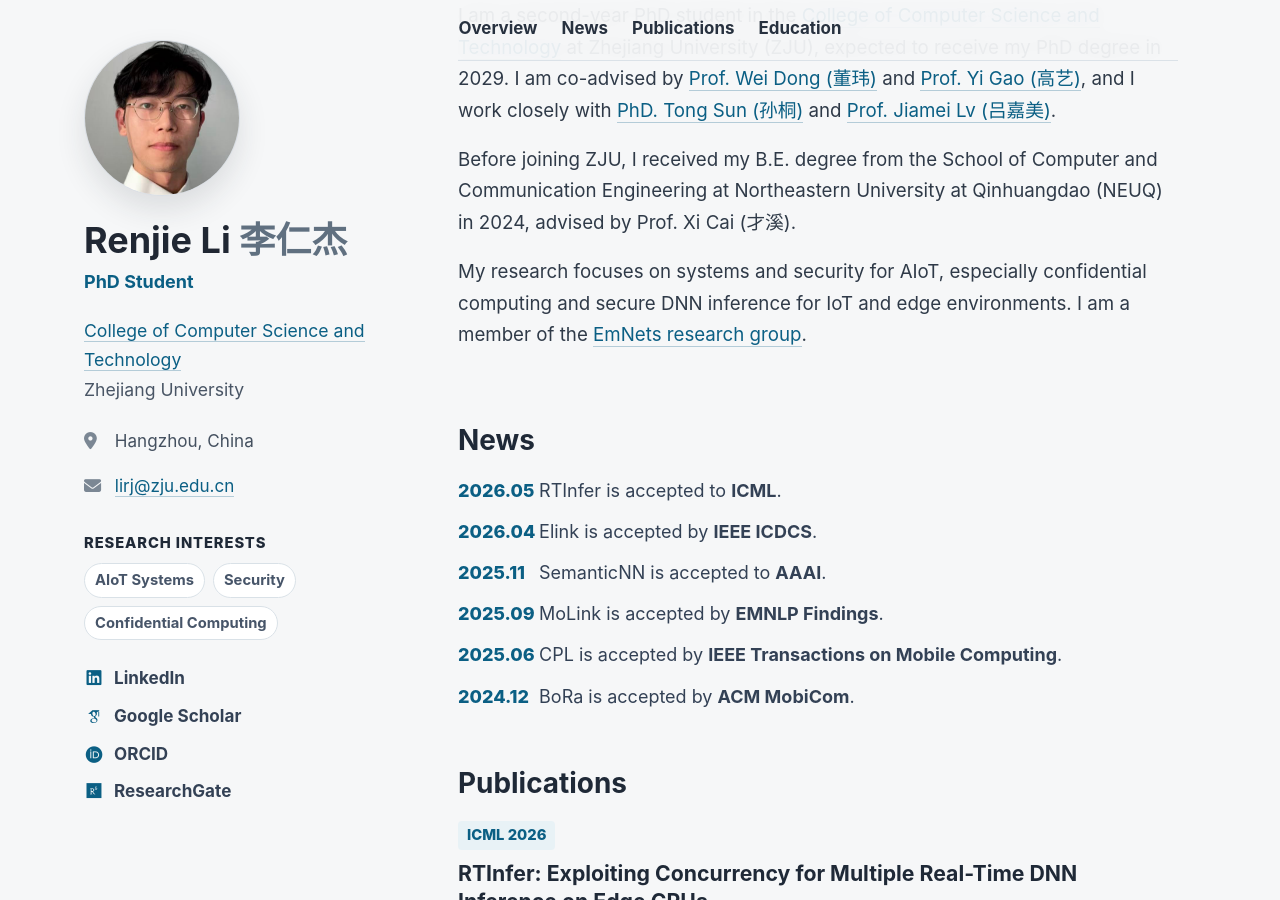
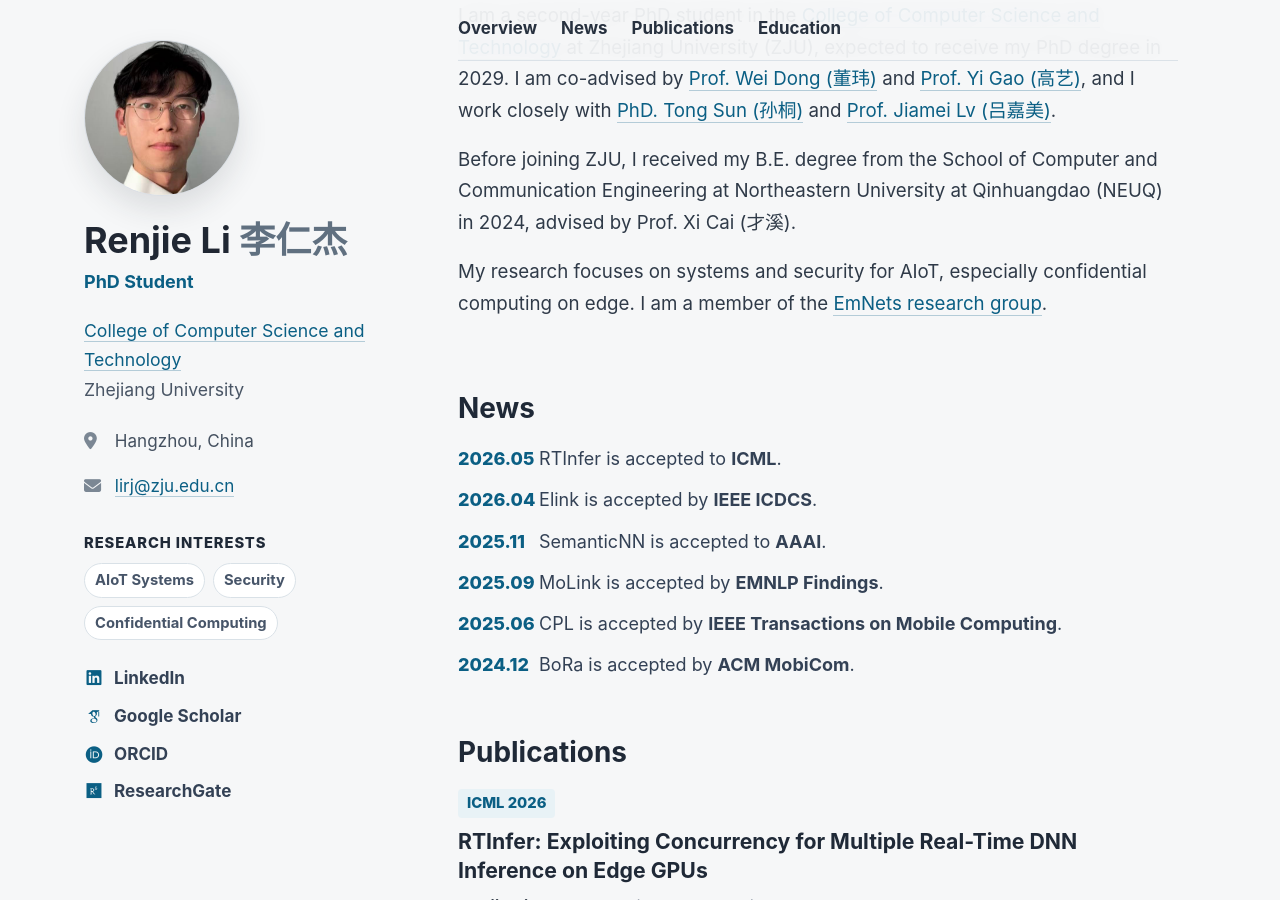
Before and after one commit to lirj233/homepage, a Jekyll site: the page built from _pages/about.md, in a window 1280 px wide and 900 px high, scrolled down 310 px. Built offline with Jekyll 4.4.1, drawn with Linux system fonts in a browser that asks for light colours; some web fonts are replaced.

Commit message:
Update research focus sentence

```diff
--- a/_pages/about.md
+++ b/_pages/about.md
@@ -12,4 +12,4 @@ I am a second-year PhD student in the [College of Computer Science and Technolog
 
 Before joining ZJU, I received my B.E. degree from the School of Computer and Communication Engineering at Northeastern University at Qinhuangdao (NEUQ) in 2024, advised by Prof. Xi Cai (才溪).
 
-My research focuses on systems and security for AIoT, especially confidential computing and secure DNN inference for IoT and edge environments. I am a member of the [EmNets research group](https://www.emnets.cn/zh/).
+My research focuses on systems and security for AIoT, especially confidential computing on edge. I am a member of the [EmNets research group](https://www.emnets.cn/zh/).
```
